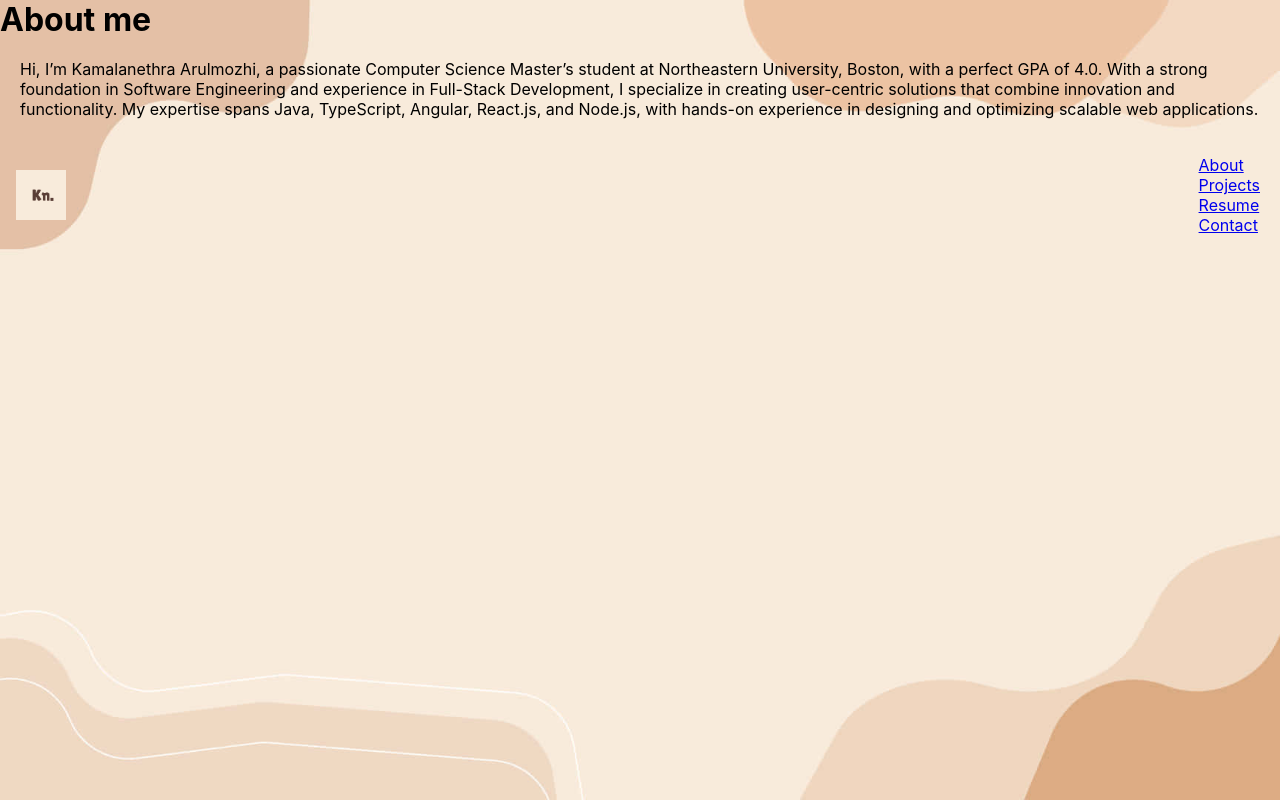
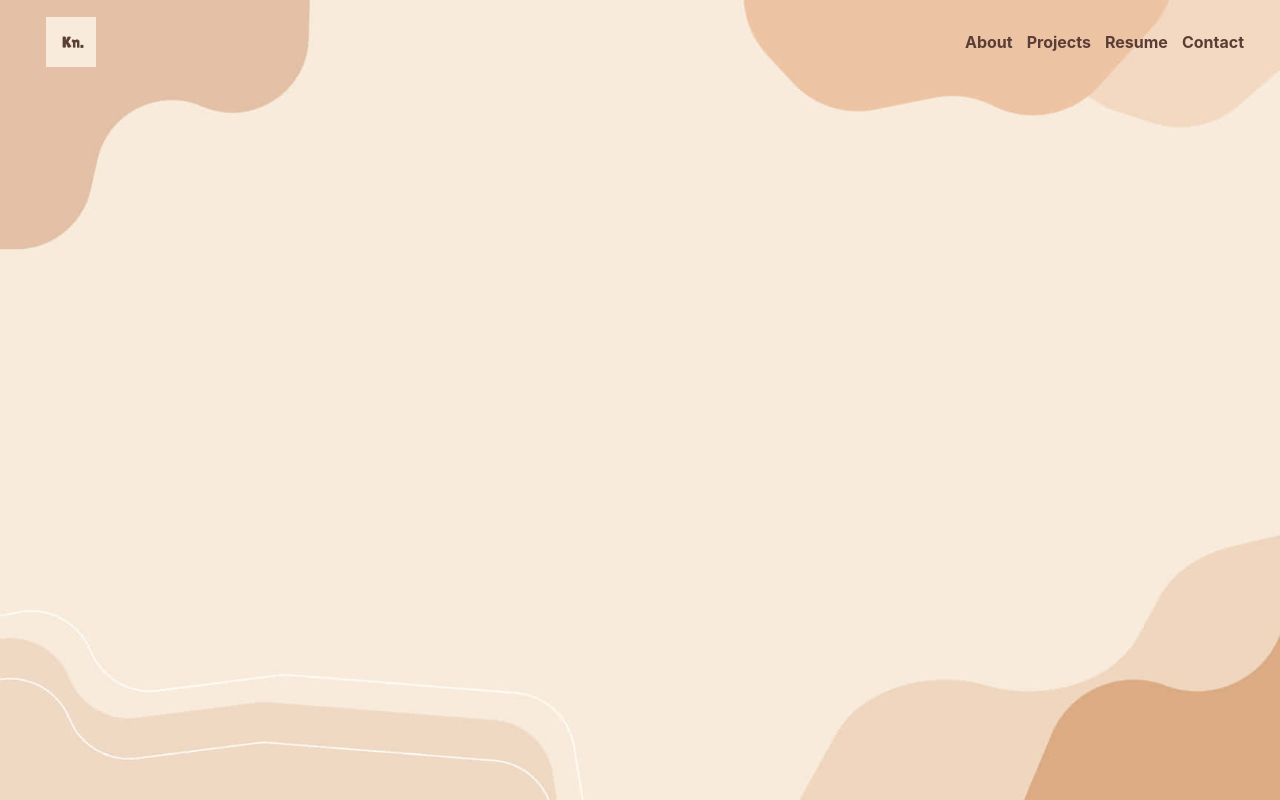
Before and after one commit to nethraarul2010/nethraarul2010.github.io, a React (Create React App) app in the folder personal-webapp/: page / in a window 1280 px wide. Built offline with nearby package versions, Linux system fonts and the light colour scheme.

Commit message:
finished navbar

```diff
--- a/personal-webapp/package.json
+++ b/personal-webapp/package.json
@@ -6,6 +6,7 @@
     "cra-template": "1.2.0",
     "react": "^19.0.0",
     "react-dom": "^19.0.0",
+    "react-router-dom": "^7.1.4",
     "react-scripts": "5.0.1"
   },
   "scripts": {
--- a/personal-webapp/src/App.css
+++ b/personal-webapp/src/App.css
@@ -4,9 +4,17 @@
   box-sizing: border-box;
 }
 
+html, body {
+  height: 100%; /* Ensure full height for the fixed background */
+  overflow-x: hidden; /* Prevent horizontal scroll */
+}
+
 .App {
   background: url(./assets/background.jpg);
-   background-size: cover;
+  background-size: cover;
   background-position: center;
   height: 100vh;
+  background-attachment: fixed;
+  display: flex;
+  flex-direction: column;
 }
--- a/personal-webapp/src/App.js
+++ b/personal-webapp/src/App.js
@@ -1,4 +1,5 @@
 import './App.css';
+import { BrowserRouter as Router, Routes, Route } from 'react-router-dom';
 import Nav from './components/navbar/nav';
 import Home from './components/home/home';
 import About from './components/about/about';
@@ -6,9 +7,13 @@ import About from './components/about/about';
 function App() {
   return (
     <div className="App">
-      <About />
+      <Router>
       <Nav/>
-      <Home/>
+      <Routes>
+        <Route path="/" exact element={<Home/>} />
+        <Route path="/about" element={<About/>} />
+      </Routes>
+    </Router>
     </div>
   );
 }
--- a/personal-webapp/src/components/navbar/nav.css
+++ b/personal-webapp/src/components/navbar/nav.css
@@ -2,7 +2,12 @@
     display: flex;
     justify-content: space-between;
     align-items: center;
+    margin-left: 30px;
     padding: 1rem;
+
+}
+.navbar-left{
+    display: flex;
 }
 .logo {
     display: block;
@@ -15,9 +20,20 @@
     width: 50px;
     height: auto;
 }
+.navbar-right{
+    display: flex;
+    justify-content: flex-start;  /* Aligns everything to the left */
+    align-items: center;
+    padding: 1rem;
+    gap: 10px;
 
+}
 .nav-item{
    margin-right: 4px;
    display: block;
    align-items: flex-start;
+   text-decoration: none;
+   color: #5A3E36;
+   font-weight: bold;
+   font-size: medium;
 }
--- a/personal-webapp/src/components/navbar/nav.jsx
+++ b/personal-webapp/src/components/navbar/nav.jsx
@@ -1,6 +1,7 @@
 import "./nav.css";
 import React from "react";
 import knimage from "../../assets/KN.png";
+
 
 export default function Nav() {
     return(
```
Also changed, not shown: 1 other file (tests, documents, lock files or other folders).
